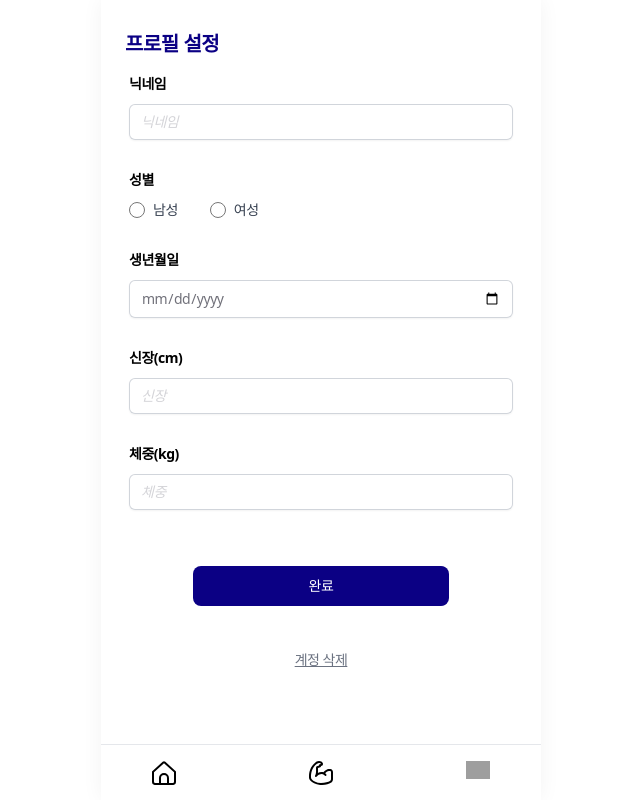
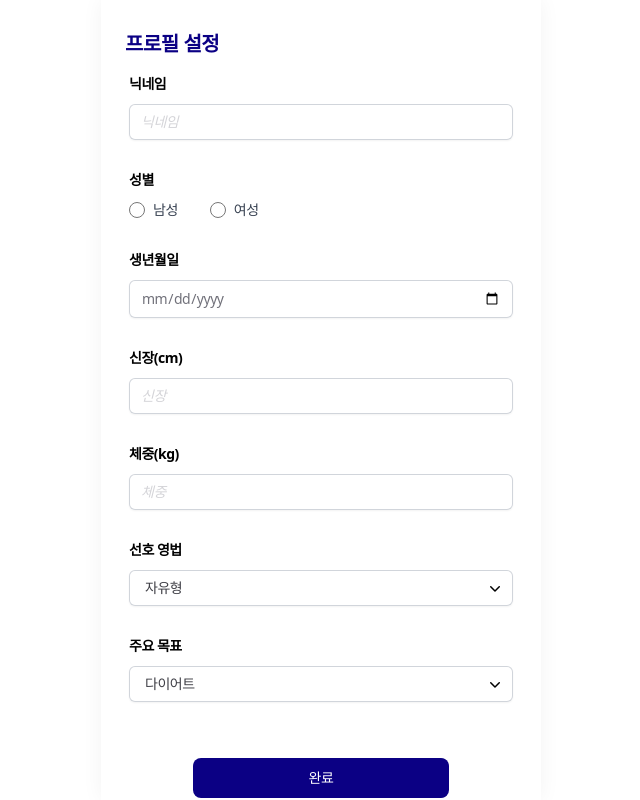
Before and after one commit to SwimmingTutor/SwimmingTutorClient, a React app: page /accounts/profile in a window 1280 px wide. Shown: the whole page, without its empty margins (319-959 px from the left). Built offline with nearby package versions, Linux system fonts and the light colour scheme; grey boxes are pictures that could not be loaded.

Commit message:
소셜 로그인 후 회원 가입

```diff
--- a/src/App.jsx
+++ b/src/App.jsx
@@ -30,6 +30,8 @@ import LoginRedirectPage from './pages/Oauth/LoginRedirect.jsx';
 import JoinPage from './pages/Oauth/Join.jsx';
 import TermsPage from './pages/Oauth/Terms.jsx';
 
+import RegisterPage from './pages/Register/Index.jsx';
+import { action as signupAction } from './pages/Register/Index.jsx';
 const router = createBrowserRouter([
   {
     /// default page layout
@@ -137,7 +139,8 @@ const router = createBrowserRouter([
       },
       {
         path: 'profile',
-        element: <ProfilePage />
+        element: <RegisterPage />,
+        action: signupAction
       },
       {
         path: 'experience',
--- a/src/components/OAuth/GenderRadio.jsx
+++ b/src/components/OAuth/GenderRadio.jsx
@@ -14,12 +14,12 @@ const GenderRadio = ({ label = 'label' }) => {
             id='male'
             name='gender'
             type='radio'
-            value='male'
-            checked={selectedGender === 'male'}
+            value='M'
+            checked={selectedGender === 'M'}
             onChange={e => setSelectedGender(e.target.value)}
             className='form-radio h-4 w-4 border-gray-300 text-blue-600 focus:ring-blue-500'
           />
-          <label htmlFor='male' className='ml-2 text-sm font-medium text-gray-700'>
+          <label htmlFor='M' className='ml-2 text-sm font-medium text-gray-700'>
             남성
           </label>
         </div>
@@ -28,12 +28,12 @@ const GenderRadio = ({ label = 'label' }) => {
             id='female'
             name='gender'
             type='radio'
-            value='female'
-            checked={selectedGender === 'female'}
+            value='F'
+            checked={selectedGender === 'F'}
             onChange={e => setSelectedGender(e.target.value)}
             className='form-radio h-4 w-4 border-gray-300 text-blue-600 focus:ring-blue-500'
           />
-          <label htmlFor='female' className='ml-2 text-sm font-medium text-gray-700'>
+          <label htmlFor='F' className='ml-2 text-sm font-medium text-gray-700'>
             여성
           </label>
         </div>
--- a/src/components/UI/InputText.jsx
+++ b/src/components/UI/InputText.jsx
@@ -1,5 +1,6 @@
 // label 도 같이
 const InputText = ({
+  name,
   type = 'text',
   label = 'label',
   placeholder = 'placeholder',
@@ -15,7 +16,7 @@ const InputText = ({
       <div className='mt-2'>
         <input
           type={type}
-          name={label}
+          name={name}
           id={label}
           autoComplete={label}
           placeholder={placeholder}
--- a/src/pages/Oauth/LoginRedirect.jsx
+++ b/src/pages/Oauth/LoginRedirect.jsx
@@ -4,23 +4,32 @@ import { useNavigate, redirectDocument, redirect } from 'react-router-dom';
 // import { useNavigate, redirectDocument, redirect } from 'react-router-null;
 
 export const LoginRedirectPage = () => {
+  const navigate = useNavigate();
+
   const accessToken = Cookies.get('accessToken');
   const refreshToken = Cookies.get('refreshToken');
 
   localStorage.setItem('accessToken', accessToken);
   localStorage.setItem('refreshToken', refreshToken);
+  Cookies.remove('refreshToken');
+  Cookies.remove('accessToken');
 
-  // console.log(accessToken);
-  // console.log(refreshToken);
-  // TODO: 로그인 완료 시 리다이렉트
-  const navigate = useNavigate();
+  const registered = Cookies.get('registered');
+
+  if (registered === 'false') {
+    localStorage.setItem('registered', false);
+
+    return useEffect(() => {
+      navigate('/my/profile', { state: { from: '/login' } });
+    });
+  }
+
+  Cookies.remove('registered');
+
   useEffect(() => {
-    navigate('/my/profile', { state: { from: '/login' } });
+    navigate('/', { state: { from: '/login' } });
   });
-  // Cookies.remove('refreshToken');
-  // Cookies.remove('accessToken');
 
-  // return redirect('/');
   return null;
 };
 export default LoginRedirectPage;
--- /dev/null
+++ b/src/pages/Register/Index.jsx
@@ -0,0 +1,109 @@
+import React, { useState } from 'react';
+import { Form, json, redirect, useNavigate } from 'react-router-dom';
+import OAuthHeader from '../../components/OAuthHeader.jsx';
+import Button from '../../components/UI/Button.jsx';
+import InputText from '../../components/UI/InputText.jsx';
+import GenderRadio from '../../components/OAuth/GenderRadio.jsx';
+import usePageSetup from '../../hooks/usePageSetup.js';
+import axios from '../../utils/https/axios/customAxios';
+import SelectBox from '../../components/UI/SelectBox.jsx';
+// import TermsAgreement from '../../components/OAuth/TermsAgreement.jsx';
+
+const strokeOptions = ['자유형', '배영', '평영', '접영'];
+const purposeOptions = ['다이어트', '근력 강화', '건강 증진', '재활'];
+
+const ProfilePage = () => {
+  usePageSetup('profile');
+  const navigate = useNavigate();
+
+  const [section, setSection] = useState(1);
+
+  const [preference, setPreference] = useState('자유형');
+  const [mainGoal, setMainGoal] = useState('다이어트');
+
+  const handleStrokeChange = value => {
+    setPreference(value);
+  };
+
+  const handleGoalChange = value => {
+    setMainGoal(value);
+  };
+
+  const next = async (e, request) => {
+    const formData = await request.formData();
+    e.preventDefault();
+    console.log(formData);
+    setSection(2);
+  };
+
+  const blankDiv1 = <div className='h-7'></div>;
+  const blankDiv2 = <div className='h-14'></div>;
+
+  return (
+    <>
+      <OAuthHeader headerType='profile' off='true' />
+      {/* <TermsAgreement></TermsAgreement>
+      <Button content='동의하고 시작하기'></Button> */}
+
+      <Form method='post' className='px-7'>
+        <div style={{ display: section === 1 ? 'block' : 'none' }}>
+          <InputText name='name' label='닉네임' placeholder='닉네임' />
+          {blankDiv1}
+          {/* TODO: 성별 - select box로 변경 */}
+          {/* <InputText label='성별' placeholder='성별' /> */}
+          <GenderRadio name='gender' label='성별'></GenderRadio>
+          {blankDiv1}
+          <InputText name='birth' type='date' label='생년월일' placeholder='닉네임' />
+          {blankDiv1}
+          <InputText name='height' type='number' label='신장(cm)' placeholder='신장' />
+          {blankDiv1}
+          <InputText name='weight' type='number' label='체중(kg)' placeholder='체중' />
+          {blankDiv1}
+          <input type='text' className='hidden' name='preference' value={preference} readOnly></input>
+          <input type='text' className='hidden' name='goal' value={mainGoal} readOnly></input>
+          <SelectBox
+            label='선호 영법'
+            value={preference}
+            selectOption={strokeOptions}
+            onChange={handleStrokeChange}
+          ></SelectBox>
+          {blankDiv1}
+          <SelectBox
+            label='주요 목표'
+            value={mainGoal}
+            selectOption={purposeOptions}
+            onChange={handleGoalChange}
+          ></SelectBox>
+          {blankDiv2}
+          <Button content='완료'></Button>
+        </div>
+      </Form>
+    </>
+  );
+};
+
+export async function action({ request }) {
+  const formData = await request.formData();
+  // const userData = {
+  //   name: data.get('name'),
+  //   gender: data.get('gender'),
+  //   birth: data.get('birth'),
+  //   height: data.get('height'),
+  //   weight: data.get('weight'),
+  //   preference: data.get('preference'),
+  //   goal: data.get('goal')
+  // };
+
+  // TODO: 유효성 검사
+  try {
+    const { data, status } = await axios.post('users', formData);
+
+    if (status === 200) {
+      return redirect('/');
+    }
+  } catch (e) {
+    console.log(e);
+  }
+}
+
+export default ProfilePage;
```
